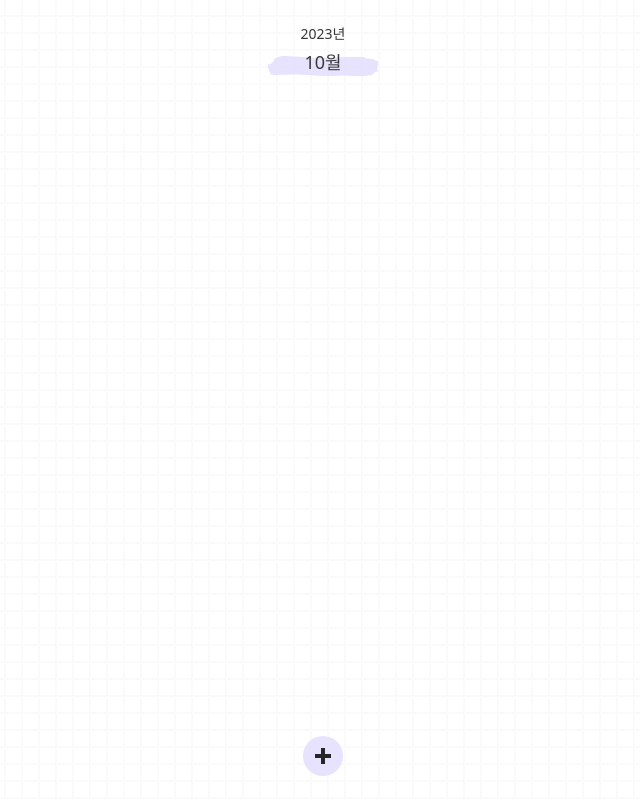
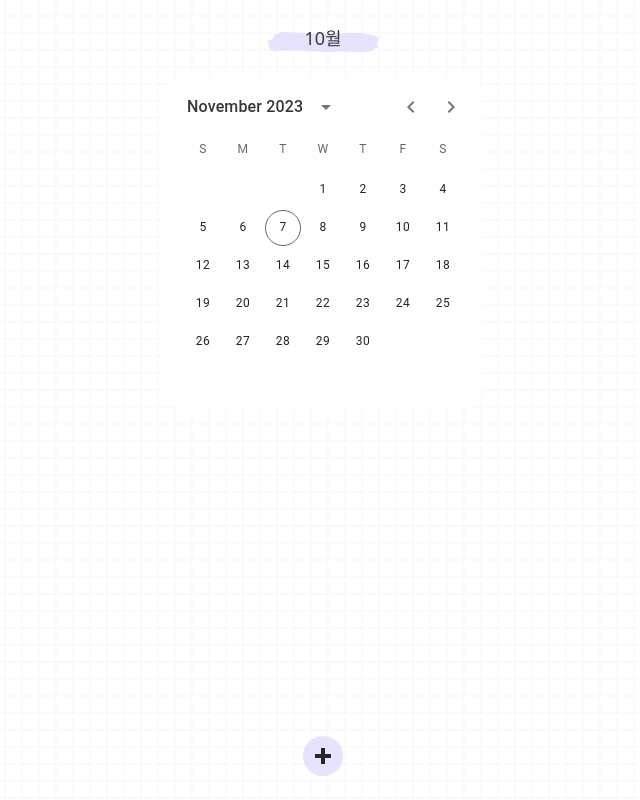
Before and after one commit to ssseok/EmotionsDiary, a React (Create React App) app: page / in a window 1280 px wide. Shown: the whole page, without its empty margins (317-957 px from the left). Built offline with nearby package versions, Linux system fonts and the light colour scheme.

Commit message:
feat: calender_view add

```diff
--- a/package.json
+++ b/package.json
@@ -14,6 +14,7 @@
     "@types/node": "^16.18.58",
     "@types/react": "^18.2.28",
     "@types/react-dom": "^18.2.13",
+    "dayjs": "^1.11.10",
     "react": "^18.2.0",
     "react-dom": "^18.2.0",
     "react-router-dom": "^6.18.0",
--- a/src/components/CalendarSelect.tsx
+++ b/src/components/CalendarSelect.tsx
@@ -1,7 +1,7 @@
 import { DateCalendar, LocalizationProvider } from "@mui/x-date-pickers";
 import { AdapterDayjs } from "@mui/x-date-pickers/AdapterDayjs";
 import { type DateType, type CalendarSelectProps } from "../interface/type";
-import { daysOfWeek } from "./data/common";
+import { daysOfWeek, totalDate } from "./data/common";
 
 export default function CalendarSelect({ dateChage }: CalendarSelectProps) {
   const handleChange = (value: any | null) => {
@@ -16,9 +16,7 @@ export default function CalendarSelect({ dateChage }: CalendarSelectProps) {
       month,
       day,
       dayOfWeeks,
-      totalDate: `${year}-${month < 10 ? "0" : ""}${month}-${
-        day < 10 ? "0" : ""
-      }${day}`,
+      totalDate: totalDate(year, month, day),
       totalText,
     };
     dateChage(resultDate);
--- /dev/null
+++ b/src/components/CalenderView.tsx
@@ -0,0 +1,62 @@
+import {
+  DateCalendar,
+  LocalizationProvider,
+  PickersDay,
+  type PickersDayProps,
+} from "@mui/x-date-pickers";
+import { type Dayjs } from "dayjs";
+import { type CalendarViewProps } from "../interface/type";
+import Emotion from "./Emotion";
+import { totalDate } from "./data/common";
+import { AdapterDayjs } from "@mui/x-date-pickers/AdapterDayjs";
+
+export default function CalenderView({ diaryList }: CalendarViewProps) {
+  const handleChange = (value: any | null) => {
+    // const { $y: year, $M, $D: day, $W } = value;
+    console.log("value", value);
+  };
+
+  const writeDay = (
+    props: PickersDayProps<Dayjs> & { highlightedDays?: number[] },
+  ) => {
+    const { day: date, outsideCurrentMonth, ...other } = props;
+    const year = date.year();
+    const month = date.month() + 1;
+    const day = date.date();
+
+    const resultDate = totalDate(year, month, day);
+    const existDate = diaryList.find(
+      diary => diary.date.totalDate === resultDate,
+    );
+    const isSelected = !props.outsideCurrentMonth && !!existDate;
+
+    return (
+      <div className="relative" key={props.day.toString()}>
+        {isSelected && (
+          <div className="absolute left-0 top-0 z-10 -m-1">
+            <Emotion data={existDate.mood} />
+          </div>
+        )}
+        <PickersDay
+          {...other}
+          outsideCurrentMonth={outsideCurrentMonth}
+          day={date}
+        />
+      </div>
+    );
+  };
+
+  // view
+  return (
+    <div className="bg-white rounded-3xl">
+      <LocalizationProvider dateAdapter={AdapterDayjs}>
+        <DateCalendar
+          slots={{
+            day: writeDay,
+          }}
+          onChange={handleChange}
+        />
+      </LocalizationProvider>
+    </div>
+  );
+}
--- a/src/components/Emotion.tsx
+++ b/src/components/Emotion.tsx
@@ -17,11 +17,11 @@ export default function Emotion({ data, size }: EmotionProps) {
   ];
   return (
     <div
-      className={`p-1 w-${
+      className={`p-1 flex justify-center w-${
         size ? sizeList.find(item => item.size === size)?.width : "fit"
-      } mx-auto text-center`}
+      } text-center`}
     >
-      <img src={`/images/${data.name}.svg`} alt={data.name} />
+      <img src={`./images/${data.name}.svg`} alt={data.name} />
     </div>
   );
 }
--- a/src/components/data/common.ts
+++ b/src/components/data/common.ts
@@ -52,3 +52,6 @@ export const daysOfWeek = [
   "금요일",
   "토요일",
 ];
+
+export const totalDate = (year: number, month: number, day: number): string =>
+  `${year}-${month < 10 ? "0" : ""}${month}-${day < 10 ? "0" : ""}${day}`;
--- a/src/interface/type.ts
+++ b/src/interface/type.ts
@@ -34,7 +34,7 @@ export interface TitleProps {
 // emotion
 export interface EmotionProps {
   data: MoodType;
-  size?: "small" | "medium" | "large"; // small, medium, large
+  size?: string; // small, medium, large
 }
 
 // emotion_select
@@ -62,3 +62,8 @@ export interface DirayInputProps {
   isReset: boolean;
   onChange: (value: string) => void;
 }
+
+// calender_view
+export interface CalendarViewProps {
+  diaryList: DiaryType[];
+}
--- a/src/pages/Home.tsx
+++ b/src/pages/Home.tsx
@@ -4,6 +4,7 @@ import Title from "../components/Title";
 import { useRecoilValue } from "recoil";
 import { diaryListState } from "../components/data/dataState";
 import { useEffect } from "react";
+import CalenderView from "../components/CalenderView";
 
 export default function Home() {
   const diaryList = useRecoilValue(diaryListState);
@@ -14,12 +15,11 @@ export default function Home() {
 
   return (
     <div className="flex flex-col h-full items-center">
-      <Title mainTitle="10월" subTitle="2023년" />
-      <div className="flex flex-wrap">
-        {diaryList.map(diary => (
-          <Emotion key={diary.id} data={diary.mood} />
-        ))}
+      <Title mainTitle={"10월"} />
+      <div className="py-6">
+        <CalenderView diaryList={diaryList} />
       </div>
+
       <Link
         to={"/today-is"}
         className="w-10 h-10 bg-mood-purple rounded-full flex items-center justify-center item relative mt-auto"
--- a/src/pages/Mood.tsx
+++ b/src/pages/Mood.tsx
@@ -46,7 +46,7 @@ export default function Mood() {
           {/* START: date */}
         </div>
         <div className="py-2">
-          <Emotion data={mood} />
+          <Emotion data={mood} size={"large"} />
         </div>
         <div className="py-2">
           <Title mainTitle={mood.description} />
--- a/tailwind.config.js
+++ b/tailwind.config.js
@@ -1,6 +1,6 @@
 /** @type {import('tailwindcss').Config} */
 module.exports = {
-  content: ["./src/**/*.{js,jsx,ts,tsx}"],
+  content: ["./src/**/*.{html,js,jsx,ts,tsx}"],
   theme: {
     extend: {
       colors: {
```
Also changed, not shown: 1 other file (tests, documents, lock files or other folders).
